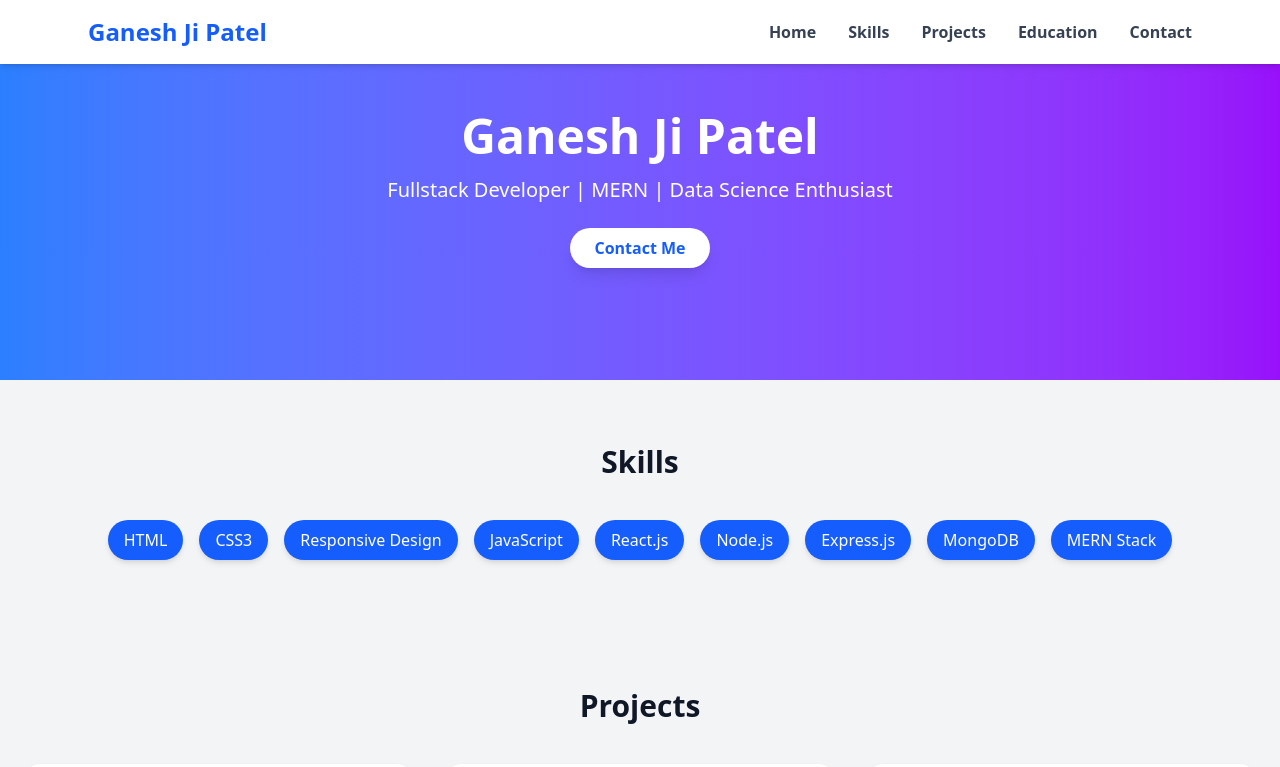
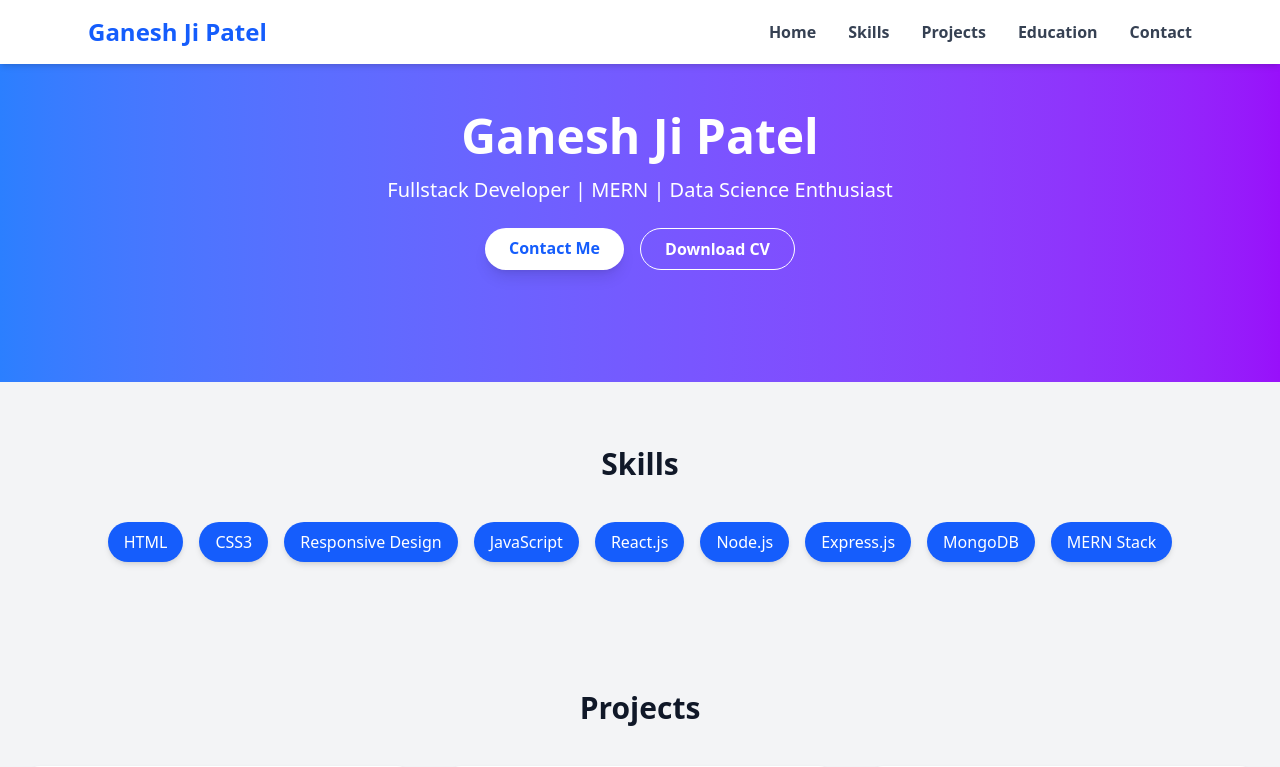
Before and after one commit to 03Patel/ResumeWebsite, a React (Vite) app in the folder resume/: page / in a window 1280 px wide. Shown: the top 767 px of the page. Built offline with nearby package versions, Linux system fonts and the light colour scheme.

Commit message:
Update Hero.jsx

```diff
--- a/resume/src/components/Hero.jsx
+++ b/resume/src/components/Hero.jsx
@@ -12,6 +12,13 @@ function Hero() {
         >
           Contact Me
         </a>
+        <a
+        href="/Ganesh_Ji_Patel_Resume.pdf"
+         download="Ganesh_Ji_Patel_Resume.pdf"
+         className="bg-transparent border border-white px-6 py-2 rounded-full font-semibold hover:bg-white hover:text-blue-600 transition"
+        >
+       Download CV
+        </a>
 
       </div>
     </section>
```
